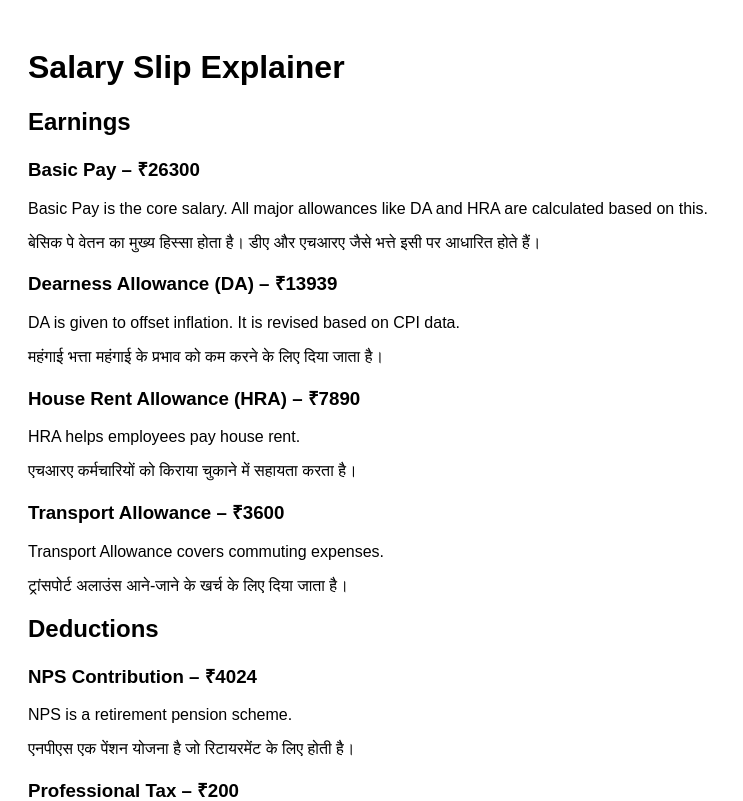
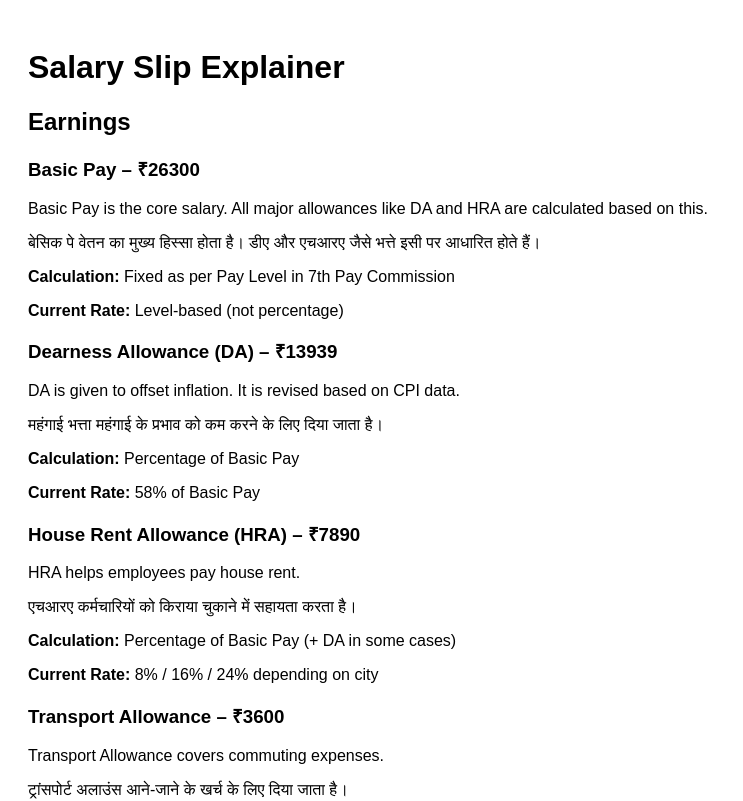
Before and after one commit to salarysamjho/salary-slip-explainer-v1, a Next.js app: page / in a window 1280 px wide. Shown: the top 801 px of the page, without its empty margins (0-743 px from the left). Built offline with nearby package versions, Linux system fonts and the light colour scheme.

Commit message:
Update page.tsx

```diff
--- a/app/page.tsx
+++ b/app/page.tsx
@@ -115,8 +115,11 @@ export default function Home() {
           <h3>
             {item.title} – ₹{item.amount}
           </h3>
-          <p>{item.explanation.en}</p>
+         <p>{item.explanation.en}</p>
 <p>{item.explanation.hi}</p>
+
+<p><b>Calculation:</b> {item.calculation}</p>
+<p><b>Current Rate:</b> {item.currentRate}</p>
         </div>
       ))}
 
```
